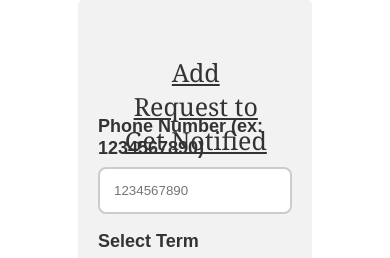
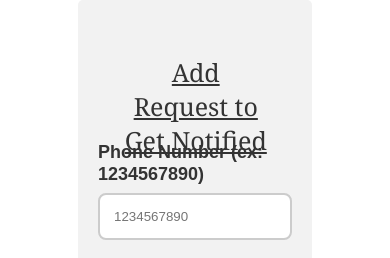
Before and after one commit to HamidurRahman1/OpenCC, a Flask app: template templates/index.html in a window 390 px wide. Shown: the part 350-608 px from the top of the page. Run offline with Flask 2, Linux system fonts and the light colour scheme; the template is opened without the code that fills it, so the values that code supplies are empty; parts of the project's set-up code (start-up, migrations or seed data) failed here and were passed over; some libraries are stand-ins or nearby versions.

Commit message:
mobile phone compatible space for header

```diff
--- a/templates/request.html
+++ b/templates/request.html
@@ -11,6 +11,7 @@
 
     <div class="add-request">
         <div class="request-form-title">Add Request to Get Notified</div>
+        <div class="extra-space"></div>
 
         <div class="response">
             <div>
```
